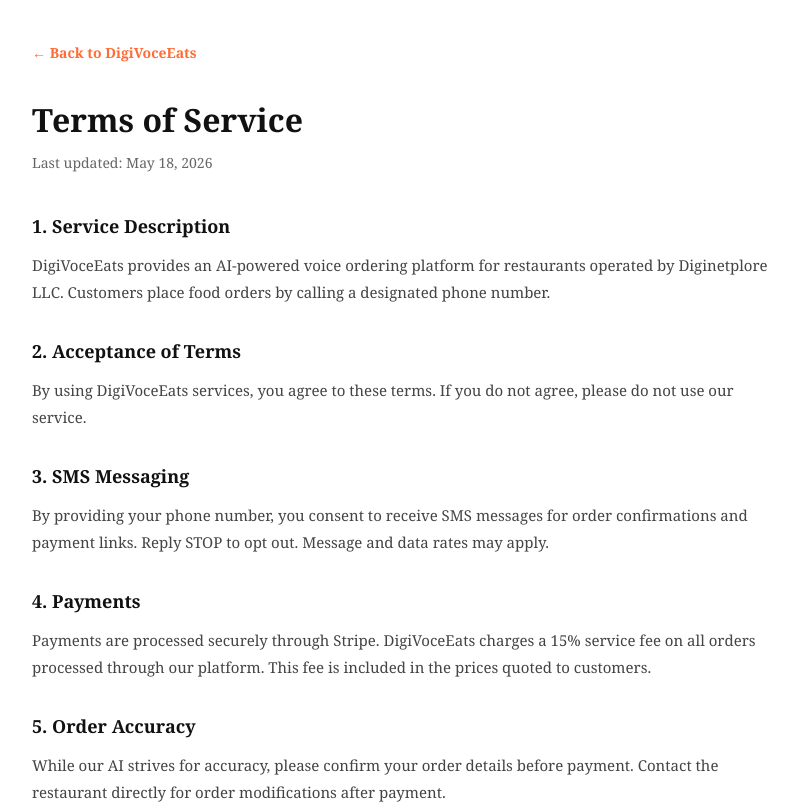
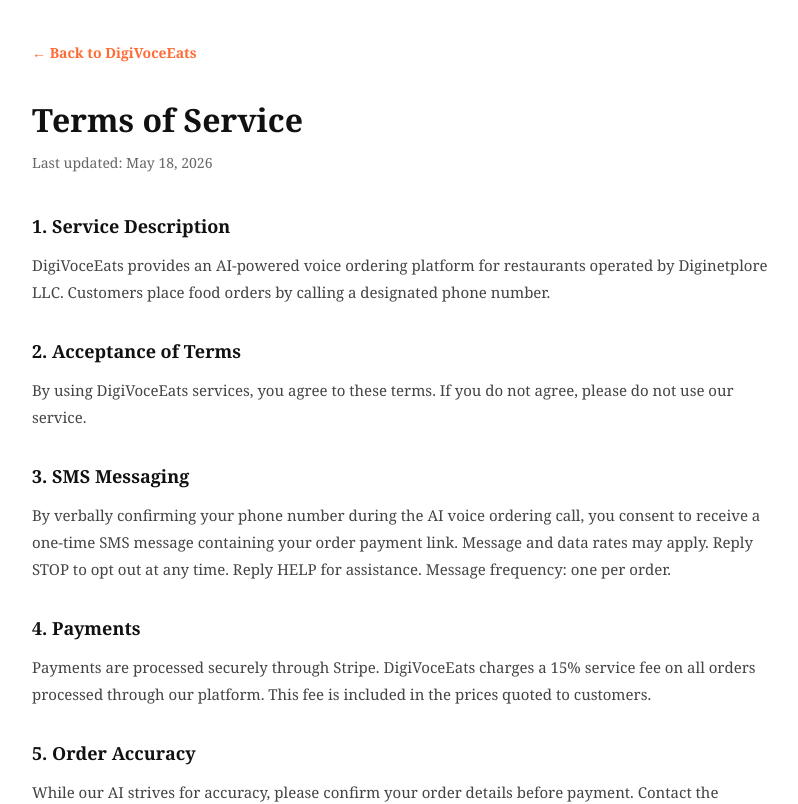
Before and after one commit to voceeats/digivoceeats, a Next.js app: page /terms in a window 1280 px wide. Shown: the top 804 px of the page, without its empty margins (232-1030 px from the left). Built offline with nearby package versions, Linux system fonts and the light colour scheme.

Commit message:
Update terms SMS section for Twilio A2P compliance
Co-authored-by: Cursor <cursoragent@cursor.com>

```diff
--- a/app/terms/page.tsx
+++ b/app/terms/page.tsx
@@ -13,7 +13,7 @@ export default function Terms() {
         {[
           { title: "1. Service Description", content: "DigiVoceEats provides an AI-powered voice ordering platform for restaurants operated by Diginetplore LLC. Customers place food orders by calling a designated phone number." },
           { title: "2. Acceptance of Terms", content: "By using DigiVoceEats services, you agree to these terms. If you do not agree, please do not use our service." },
-          { title: "3. SMS Messaging", content: "By providing your phone number, you consent to receive SMS messages for order confirmations and payment links. Reply STOP to opt out. Message and data rates may apply." },
+          { title: "3. SMS Messaging", content: "By verbally confirming your phone number during the AI voice ordering call, you consent to receive a one-time SMS message containing your order payment link. Message and data rates may apply. Reply STOP to opt out at any time. Reply HELP for assistance. Message frequency: one per order." },
           { title: "4. Payments", content: "Payments are processed securely through Stripe. DigiVoceEats charges a 15% service fee on all orders processed through our platform. This fee is included in the prices quoted to customers." },
           { title: "5. Order Accuracy", content: "While our AI strives for accuracy, please confirm your order details before payment. Contact the restaurant directly for order modifications after payment." },
           { title: "6. Refunds", content: "Refund requests should be directed to the restaurant directly. DigiVoceEats platform fees are non-refundable once an order is processed." },
```
